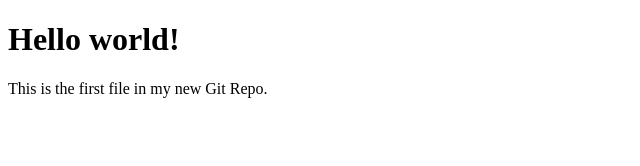
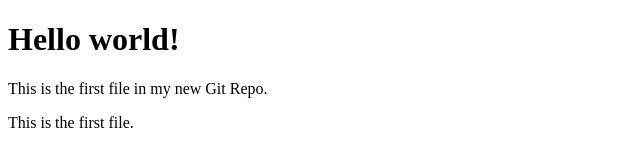
Before and after one commit to tmakloor96/Practice, a plain HTML site: page index.html in a window 1280 px wide. Shown: the whole page, without its empty margins (0-640 px from the left). Drawn offline with Linux system fonts and the light colour scheme.

Commit message:
fixed bug

```diff
--- a/index.html
+++ b/index.html
@@ -7,6 +7,6 @@
 
 <h1>Hello world!</h1>
 <p>This is the first file in my new Git Repo.</p>
-
+<p>This is the first file.</p>
 </body>
 </html>
```
